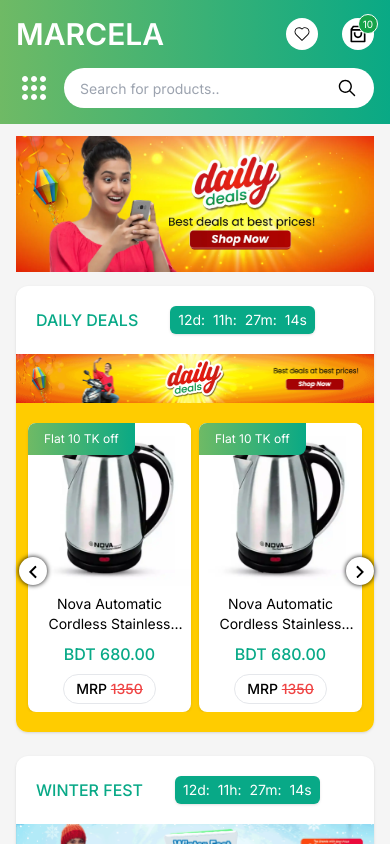
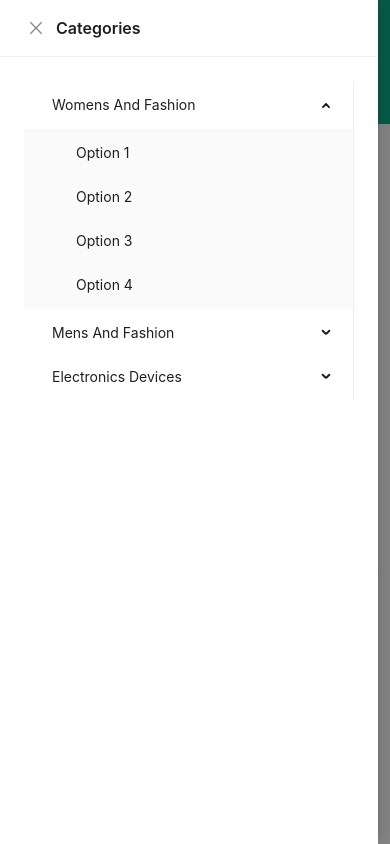
Before and after one commit to BengalSoftware/Marcella-Ecommerce-Frontend, a Next.js app: page / in a window 390 px wide. Both pictures are taken after a click on the button 34 px from the left and 88 px from the top of the page. Shown: the top 844 px of the page. Built offline with nearby package versions, Linux system fonts and the light colour scheme.

Commit message:
add mobile nav

```diff
--- a/package.json
+++ b/package.json
@@ -9,6 +9,7 @@
     "lint": "next lint"
   },
   "dependencies": {
+    "antd": "^5.13.3",
     "next": "14.1.0",
     "react": "^18",
     "react-dom": "^18",
--- a/src/app/globals.css
+++ b/src/app/globals.css
@@ -44,3 +44,9 @@
   box-shadow: 0 0 5px #000;
   opacity: 100;
 }
+
+/* and drawer  */
+:where(.css-dev-only-do-not-override-1b0bdye).ant-drawer .ant-drawer-body{
+  padding-left: 0px;
+  padding-right: 0px;
+}
--- a/src/shared/header/Header.jsx
+++ b/src/shared/header/Header.jsx
@@ -1,13 +1,15 @@
 'use client'
-import React from 'react';
+import React, { useState } from 'react';
 import { IoIosSearch } from "react-icons/io";
 import { CiHeart } from "react-icons/ci";
 import { RiShoppingBag3Line } from "react-icons/ri";
 import Link from 'next/link';
 import { CgMenuGridO } from "react-icons/cg";
 import { FiUser } from "react-icons/fi";
+import MobileNav from '../mobileNav/MobileNav';
 
 const Header = () => {
+    const [mobileNavOpen, setMobileNavOpen] = useState(false);
     return (
         <div className='bg-g-primary'>
             <div className="container mx-auto py-4">
@@ -56,7 +58,7 @@
                     {/* search for mobile  */}
 
                     <div className='flex items-center justify-between gap-3 mt-4 lg:hidden'>
-                        <button className='text-4xl text-white'>
+                        <button onClick={() => setMobileNavOpen(!mobileNavOpen)} className='text-4xl text-white'>
                             <CgMenuGridO />
                         </button>
                         <div className='flex items-center justify-center w-full'>
@@ -66,6 +68,10 @@
                             </div>
                         </div>
                     </div>
+                    <MobileNav
+                        open={mobileNavOpen}
+                        setOpen={setMobileNavOpen}
+                    />
                 </div>
             </div>
         </div>
--- /dev/null
+++ b/src/shared/mobileNav/MobileNav.jsx
@@ -0,0 +1,71 @@
+import { Drawer, Menu } from 'antd';
+import React, { useState } from 'react';
+function getItem(label, key, children, type) {
+    return {
+        key,
+        children,
+        label,
+        type,
+    };
+}
+const items = [
+    getItem('Womens And Fashion', 'sub1', [
+        getItem('Option 1', '1'),
+        getItem('Option 2', '2'),
+        getItem('Option 3', '3'),
+        getItem('Option 4', '4'),
+    ]),
+    getItem('Mens And Fashion', 'sub2', [
+        getItem('Option 5', '5'),
+        getItem('Option 6', '6'),
+        getItem('Clothing', 'sub3',
+            // sub menu child
+            [
+                getItem('Option 7', '7'),
+                getItem('Option 8', '8')
+            ]),
+    ]),
+    getItem('Electronics Devices', 'sub4', [
+        getItem('Option 9', '9'),
+        getItem('Option 10', '10'),
+        getItem('Option 11', '11'),
+        getItem('Option 12', '12'),
+    ]),
+];
+const rootSubmenuKeys = ['sub1', 'sub2', 'sub4'];
+const MobileNav = ({ open, setOpen }) => {
+    const [openKeys, setOpenKeys] = useState(['sub1']);
+    const onOpenChange = (keys) => {
+        const latestOpenKey = keys.find((key) => openKeys.indexOf(key) === -1);
+        if (latestOpenKey && rootSubmenuKeys.indexOf(latestOpenKey) === -1) {
+            setOpenKeys(keys);
+        } else {
+            setOpenKeys(latestOpenKey ? [latestOpenKey] : []);
+        }
+    };
+
+
+    const handleClose = () => {
+        setOpen(false)
+    }
+    return (
+        <div>
+            <Drawer
+                title="Categories"
+                placement={'left'}
+                onClose={handleClose}
+                open={open}
+                className='hidden'
+            >
+                <Menu
+                    mode="inline"
+                    openKeys={openKeys}
+                    onOpenChange={onOpenChange}
+                    items={items}
+                />
+            </Drawer>
+        </div>
+    );
+};
+
+export default MobileNav;
```
Also changed, not shown: 1 other file (tests, documents, lock files or other folders).
